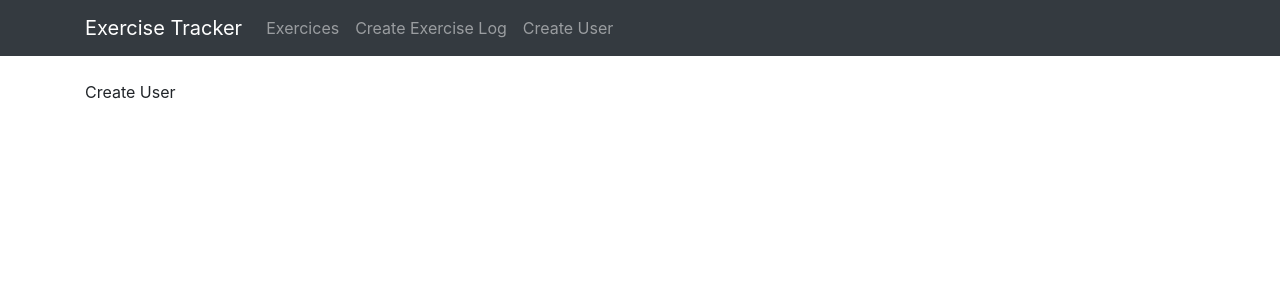
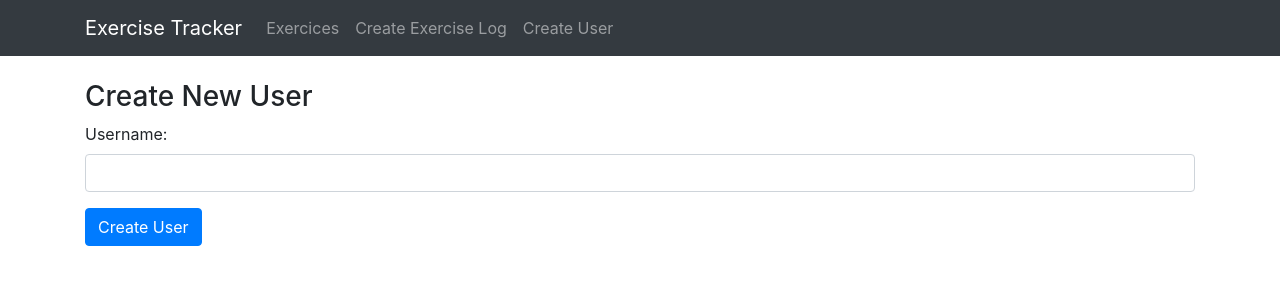
Before and after one commit to dariathompson/mern-exercise-tracker, a React (Create React App) app: page /user in a window 1280 px wide. Shown: the top 300 px of the page. Built offline with nearby package versions, Linux system fonts and the light colour scheme.

Commit message:
added form to create user

```diff
--- a/src/components/create-user.component.js
+++ b/src/components/create-user.component.js
@@ -1,11 +1,58 @@
-import React from 'react';
+import React, { Component } from 'react';
 
-function CreateUser() {
-  return (
-    <div>
-      <p>Create User</p>
-    </div>
-  )
-}
+  class CreateUser extends Component {
+
+    constructor(props) {
+      super(props);
+
+      this.onChangeUsername = this.onChangeUsername.bind(this);
+      this.onSubmit = this.onSubmit.bind(this);
+
+      this.state = {
+        username: '',
+      }
+    }
+
+    onChangeUsername(e) {
+      this.setState({
+        username: e.target.value
+      });
+    }
+
+
+    onSubmit(e){
+      e.preventDefault();
+
+      const user = {
+        username: this.state.username,
+      }
+      console.log(user);
+
+      this.setState({
+        username: ''
+      })
+    }
+
+    render(){
+      return (
+        <div>
+          <h3>Create New User</h3>
+          <form onSubmit={this.onSubmit}>
+            <div className="form-group">
+              <label>Username: </label>
+              <input type="text"
+                  required
+                  className="form-control"
+                  value={this.state.username}
+                  onChange={this.onChangeUsername} />
+            </div>
+            <div className="form-group">
+              <input type="submit" value="Create User" className="btn btn-primary" />
+            </div>
+          </form>
+        </div>
+      )
+    }
+  }
 
 export default CreateUser;
```
